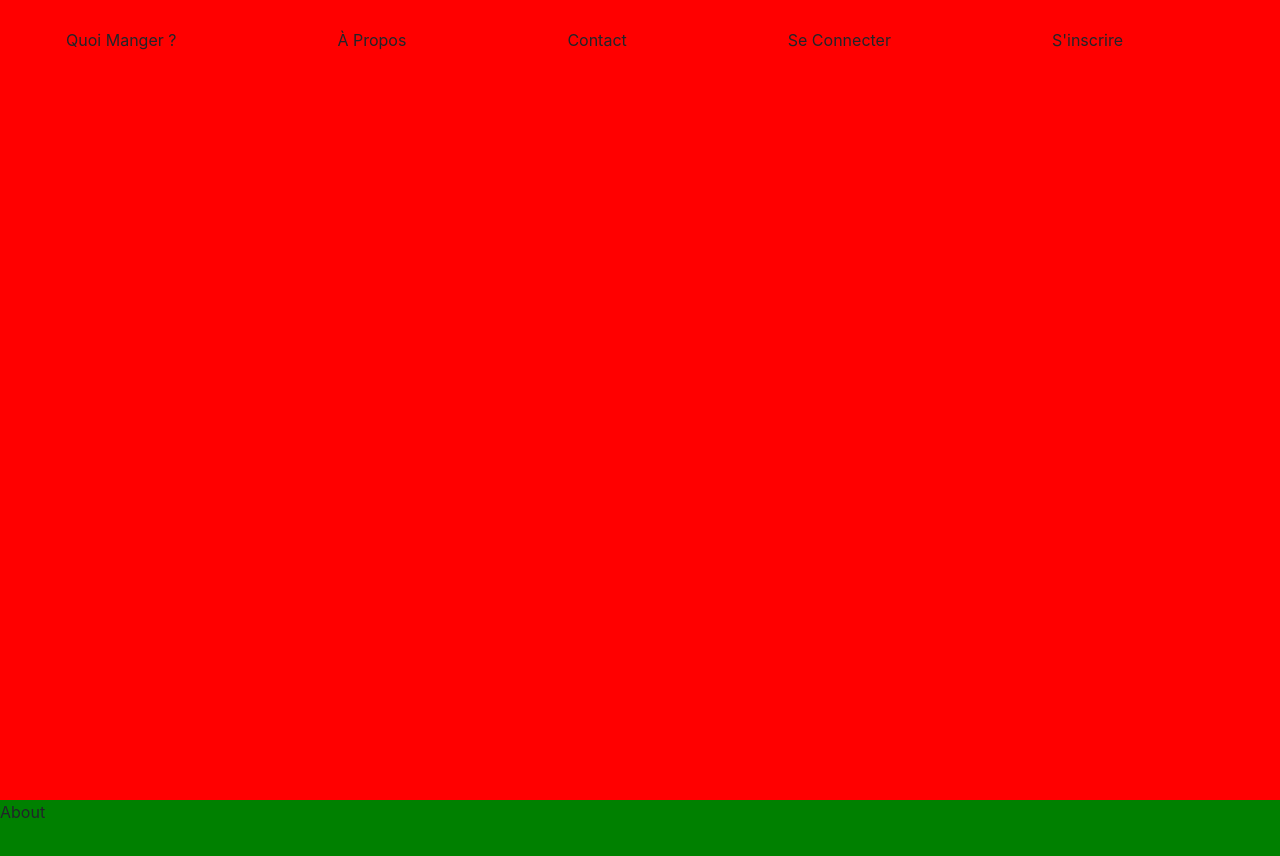
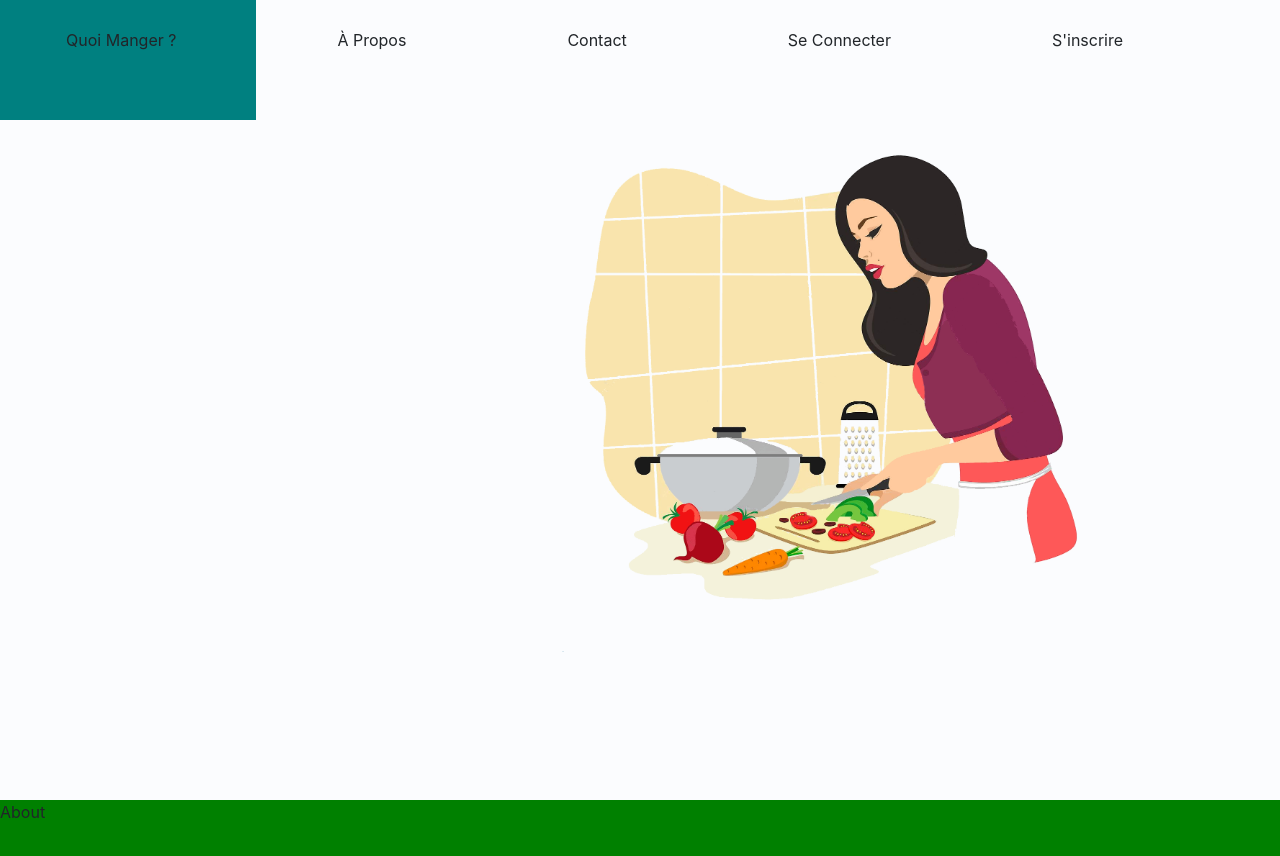
Before and after one commit to pdelpriore/cojemy-front, a React (Create React App) app: page / in a window 1280 px wide. Shown: the top 856 px of the page. Built offline with nearby package versions, Linux system fonts and the light colour scheme.

Commit message:
Make navbar fixed + prepare main page

```diff
--- a/src/components/navbar/navbar.css
+++ b/src/components/navbar/navbar.css
@@ -1,5 +1,6 @@
 .navbar {
   position: fixed;
+  z-index: 1;
   top: 0;
   width: 100%;
   height: 10%;
--- a/src/views/main/Main.js
+++ b/src/views/main/Main.js
@@ -1,8 +1,27 @@
 import React from "react";
+import { Image, Row, Col } from "react-bootstrap";
 import "./main.css";
 
 const Main = () => {
-  return <div className="main-section"></div>;
+  return (
+    <div className="main-section">
+      <Row>
+        <Col xs>
+          <div className="shape-top"></div>
+        </Col>
+      </Row>
+      <Row>
+        <Col xs={5} />
+        <Col xs={6}>
+          <Image
+            className="image"
+            src={require("../../assets/womancooking.jpg")}
+          />
+        </Col>
+        <Col xs={1} />
+      </Row>
+    </div>
+  );
 };
 
 export default Main;
--- a/src/views/main/main.css
+++ b/src/views/main/main.css
@@ -1,4 +1,15 @@
 .main-section {
   height: 100vh;
-  background-color: red;
+  overflow: hidden;
+  background-color: #fbfcfe;
 }
+.shape-top {
+  position: relative;
+  clip-path: polygon();
+  background-color: teal;
+  height: 15vh;
+  width: 20vw;
+}
+.image {
+  width: 45vw;
+}
```
Also changed, not shown: src/assets/chef.png (deleted), src/assets/womancooking.jpg (added).
